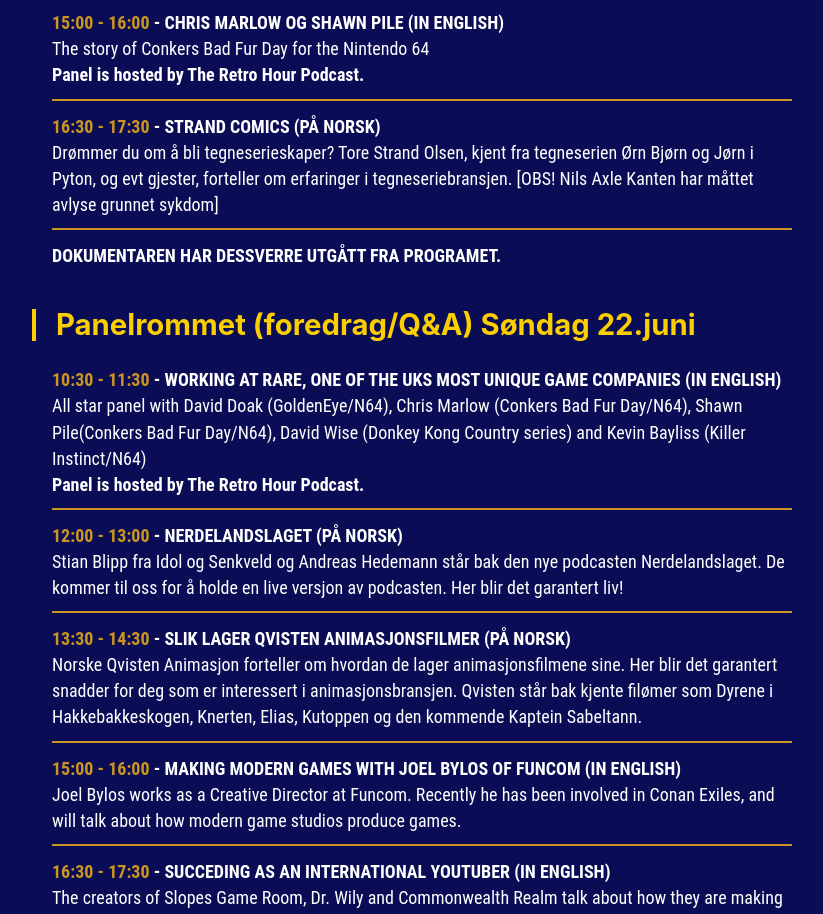
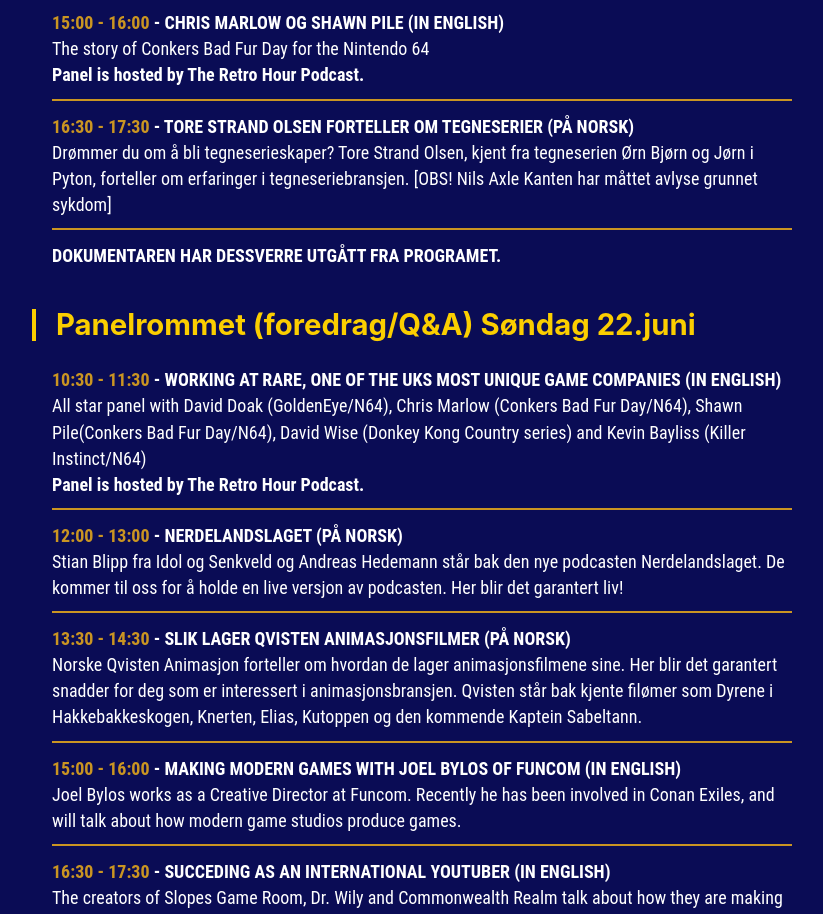
Before and after one commit to retrojorgen/rsm-next, a Gatsby site: page /schedule in a window 1280 px wide. Shown: the part 1105-2019 px from the top of the page, without its empty margins (218-1041 px from the left). Built offline with nearby package versions, Linux system fonts and the light colour scheme; Gatsby itself is replaced by a stand-in of ours.

Commit message:
Tore Strand Olsen

```diff
--- a/src/pages/schedule.js
+++ b/src/pages/schedule.js
@@ -166,13 +166,14 @@
           </li>
           <li>
             <div className="title">
-              <time>16:30 - 17:30</time> - Strand Comics (På norsk)
+              <time>16:30 - 17:30</time> - Tore Strand Olsen forteller om
+              tegneserier (På norsk)
             </div>
             <div className="description">
               Drømmer du om å bli tegneserieskaper? Tore Strand Olsen, kjent fra
-              tegneserien Ørn Bjørn og Jørn i Pyton, og evt gjester, forteller
-              om erfaringer i tegneseriebransjen. [OBS! Nils Axle Kanten har
-              måttet avlyse grunnet sykdom]
+              tegneserien Ørn Bjørn og Jørn i Pyton, forteller om erfaringer i
+              tegneseriebransjen. [OBS! Nils Axle Kanten har måttet avlyse
+              grunnet sykdom]
             </div>
           </li>
           <li>
```
